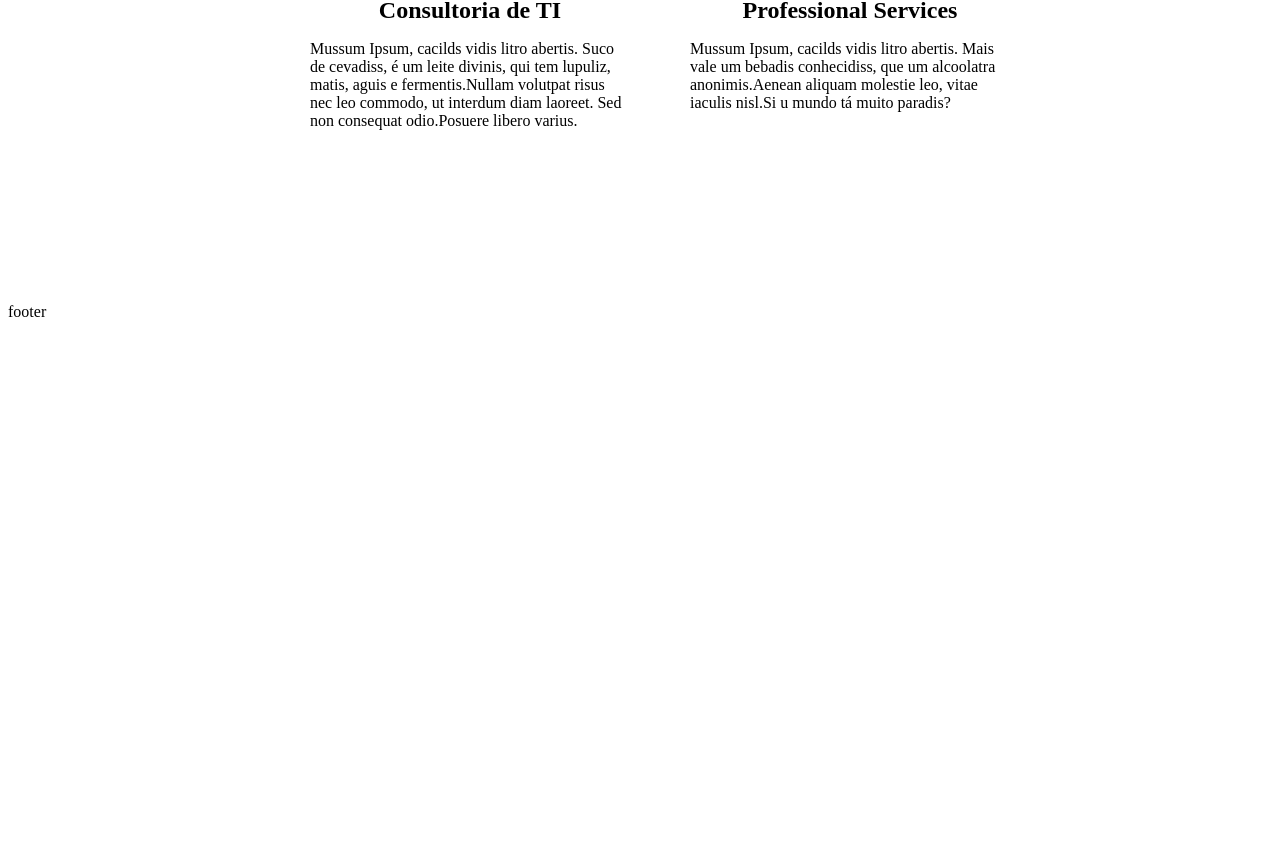
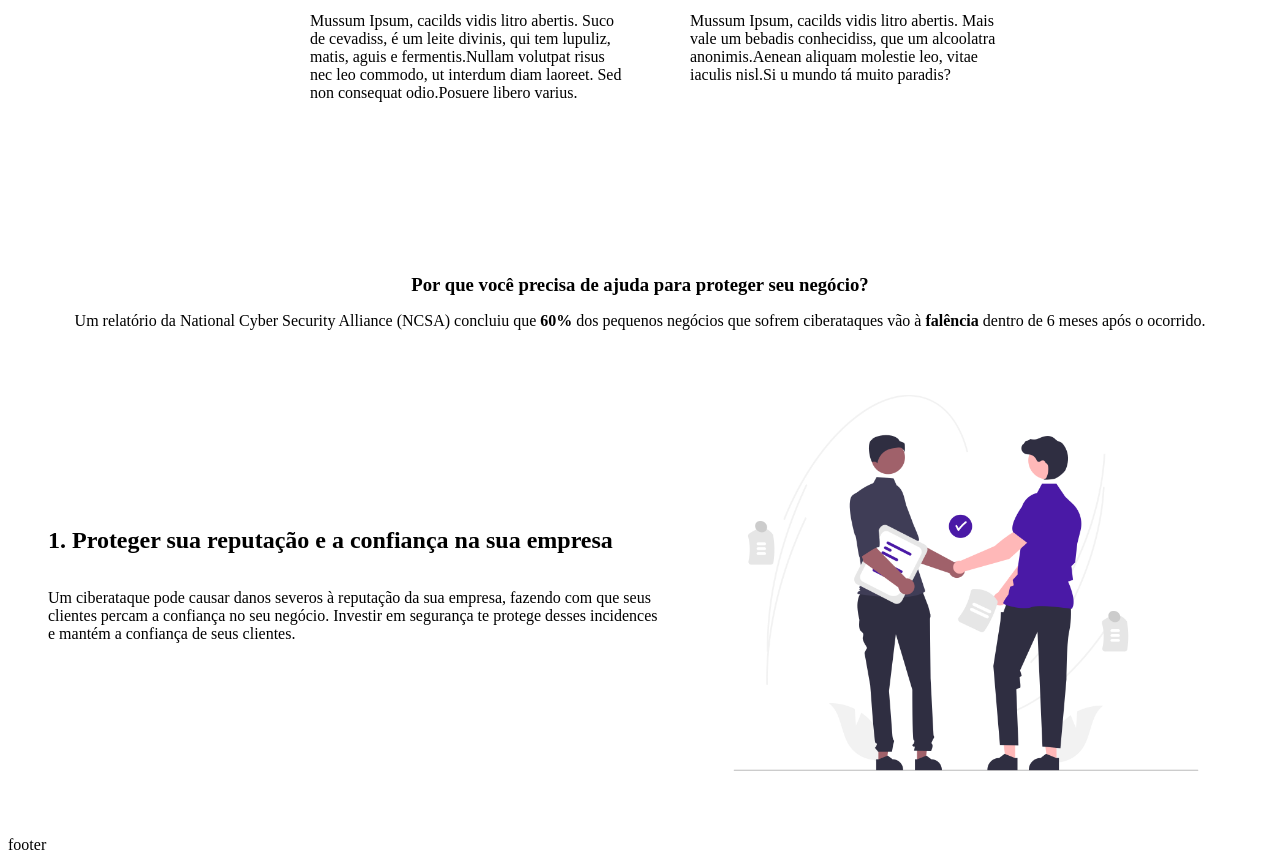
Before and after one commit to ronaldscruz/data-safety, a Next.js app: page / in a window 1280 px wide. Shown: the part 1376-2230 px from the top of the page. Before the commit the page ends 1697 px from the top, so only its background shows below. Built offline with nearby package versions, Linux system fonts and the light colour scheme.

Commit message:
feat: "why you need" section

```diff
--- a/components/pages/index/ServicesCards/styles.js
+++ b/components/pages/index/ServicesCards/styles.js
@@ -2,9 +2,8 @@ import styled from "@emotion/styled";
 
 const TWO_COLS_BREAKPOINT = "1380px";
 const SINGLE_COL_BREAKPOINT = "730px";
-const TITLE_BREAK_BREAKPOINT = "432px";
 
-const HORIZONTAL_SECTION_PADDING = "var(--spacing-xl)";
+const HORIZONTAL_SECTION_PADDING = "var(--spacing-section-x)";
 
 export const Container = styled.section`
   padding: 64px ${HORIZONTAL_SECTION_PADDING};
@@ -24,12 +23,7 @@ export const Content = styled.div`
 
 export const Title = styled.h1`
   text-align: center;
-  font-size: 48px;
   margin-bottom: var(--spacing-xl);
-
-  @media only screen and (max-width: ${TITLE_BREAK_BREAKPOINT}) {
-    font-size: 32px;
-  }
 `;
 
 export const Description = styled.p`
@@ -60,7 +54,7 @@ export const ServiceItem = styled.li`
   width: 320px;
   max-width: 100%;
   height: 400px;
-  padding: 0 ${HORIZONTAL_SECTION_PADDING};
+  padding: 0 var(--spacing-xxl);
   margin-right: var(--spacing-xl);
 
   &:last-child {
@@ -78,9 +72,7 @@ export const ServiceIconWrapper = styled.div`
   height: ${({ $iconSize = 86 }) => $iconSize};
 `;
 
-export const ServiceTitle = styled.h2`
-  margin-bottom: var(--spacing-xl);
-`;
+export const ServiceTitle = styled.h2``;
 
 export const ServiceDescription = styled.p`
   max-width: 100%;
--- /dev/null
+++ b/components/pages/index/WhyYouNeed/data.js
@@ -0,0 +1,29 @@
+const createReason = ({
+  title = "",
+  description = "",
+  imageFile,
+  imageAlt = "",
+}) => ({
+  title,
+  description,
+  imageFile,
+  imageAlt,
+});
+
+/**
+ * A cyber attack or data breach can seriously damage your company's reputation.
+ * Customers may lose trust in your business and be hesitant to do business with you in the future.
+ * Investing in cybersecurity can help prevent such incidents and protect your company's reputation.
+ */
+
+const reasons = [
+  createReason({
+    title: "Proteger sua reputação e a confiança na sua empresa",
+    description:
+      "Um ciberataque pode causar danos severos à reputação da sua empresa, fazendo com que seus clientes percam a confiança no seu negócio. Investir em segurança te protege desses incidences e mantém a confiança de seus clientes.",
+    imageFile: require("./assets/deal.png"),
+    imageAlt: "Duas pessoas apertando as mãos, fechando negócio.",
+  }),
+];
+
+export default reasons;
--- a/components/pages/index/WhyYouNeed/index.jsx
+++ b/components/pages/index/WhyYouNeed/index.jsx
@@ -1,20 +1,46 @@
+import * as S from "./styles";
+import Image from "next/image";
+import reasons from "./data";
+
 const WhyYouNeed = () => {
+  const renderReasons = (reasons = []) => {
+    return reasons.map((reason, reasonIndex) => {
+      const { title, description, imageFile, imageAlt } = reason;
+
+      return (
+        <S.ReasonItem key={title}>
+          <S.ReasonTextWrapper>
+            <S.ReasonTitle>
+              {reasonIndex + 1}. {title}
+            </S.ReasonTitle>
+            <S.ReasonDescription>{description}</S.ReasonDescription>
+          </S.ReasonTextWrapper>
+          {imageFile ? (
+            <S.ReasonImageWrapper>
+              <S.ReasonImage src={imageFile} alt={imageAlt} loading="lazy" />
+            </S.ReasonImageWrapper>
+          ) : (
+            <></>
+          )}
+        </S.ReasonItem>
+      );
+    });
+  };
+
   return (
-    <section>
-      <article>
-        <h1>Por que você precisa de proteção?</h1>
-        <p>
-          (notícia surpreendente, nacional se possível, para tocar o usuário)
-        </p>
-        <ol>
-          <li>seu negócio pode ser altamente impactado</li>
-          <li>sua reputação com seus clientes pode ser afetada</li>
-          <li>
-            você irá gastar muitos recursos para reparar os danos sofridos
-          </li>
-        </ol>
-      </article>
-    </section>
+    <S.Container>
+      <S.Content>
+        <S.Title>
+          Por que você precisa de ajuda para proteger seu negócio?
+        </S.Title>
+        <S.News>
+          Um relatório da National Cyber Security Alliance (NCSA) concluiu que{" "}
+          <b>60%</b> dos pequenos negócios que sofrem ciberataques vão à{" "}
+          <b>falência</b> dentro de 6 meses após o ocorrido.
+        </S.News>
+        <S.ReasonsList>{renderReasons(reasons)}</S.ReasonsList>
+      </S.Content>
+    </S.Container>
   );
 };
 
--- /dev/null
+++ b/components/pages/index/WhyYouNeed/styles.js
@@ -0,0 +1,58 @@
+import styled from "@emotion/styled";
+import Image from "next/image";
+
+export const Container = styled.section`
+  padding: 0 var(--spacing-section-x) 64px;
+  display: flex;
+  justify-content: center;
+`;
+
+export const Content = styled.article`
+  width: var(--desktop-sm-w);
+  max-width: 100%;
+  padding: 0;
+`;
+
+export const Title = styled.h1`
+  text-align: center;
+  margin-bottom: var(--spacing-xl);
+`;
+
+export const News = styled.p`
+  text-align: center;
+  margin-bottom: var(--spacing-section-y);
+`;
+
+export const ReasonsList = styled.ol``;
+
+export const ReasonItem = styled.li`
+  display: flex;
+  align-items: center;
+  justify-content: center;
+
+  @media only screen and (max-width: 768px) {
+    flex-direction: column;
+  }
+`;
+
+export const ReasonTextWrapper = styled.div`
+  display: flex;
+  flex: 1;
+  flex-direction: column;
+`;
+
+export const ReasonTitle = styled.h2``;
+
+export const ReasonDescription = styled.p``;
+
+export const ReasonImageWrapper = styled.div`
+  display: flex;
+  justify-content: flex-end;
+  flex: 1;
+`;
+
+export const ReasonImage = styled(Image)`
+  object-fit: contain;
+  width: 100%;
+  height: auto;
+`;
--- a/pages/index.jsx
+++ b/pages/index.jsx
@@ -3,12 +3,14 @@ import DefaultLayout from "../layouts/DefaultLayout";
 import HomeCarousel from "../components/pages/index/HomeCarousel";
 import ServicesCards from "../components/pages/index/ServicesCards";
 import { defaultHeadParams } from "../constants/defaultHeadParams";
+import WhyYouNeed from "../components/pages/index/WhyYouNeed";
 
 export default function Home() {
   return (
     <DefaultLayout>
       <HomeCarousel />
       <ServicesCards />
+      <WhyYouNeed />
     </DefaultLayout>
   );
 }
--- a/styles/index.css
+++ b/styles/index.css
@@ -20,6 +20,15 @@ b {
   font-weight: 500;
 }
 
+h1 {
+  font-size: var(--h1-size);
+}
+
+h2 {
+  font-size: var(--h2-size);
+  margin-bottom: var(--spacing-xl);
+}
+
 h2,
 h3,
 h4,
--- a/styles/reset.css
+++ b/styles/reset.css
@@ -68,7 +68,8 @@ h6 {
   isolation: isolate;
 }
 
-ul {
+ul,
+ol {
   list-style-type: none;
   margin: 0;
   padding: 0;
```
Also changed, not shown: styles/variables.css (+15 -0 lines), components/pages/index/WhyYouNeed/assets/deal.png (added).
